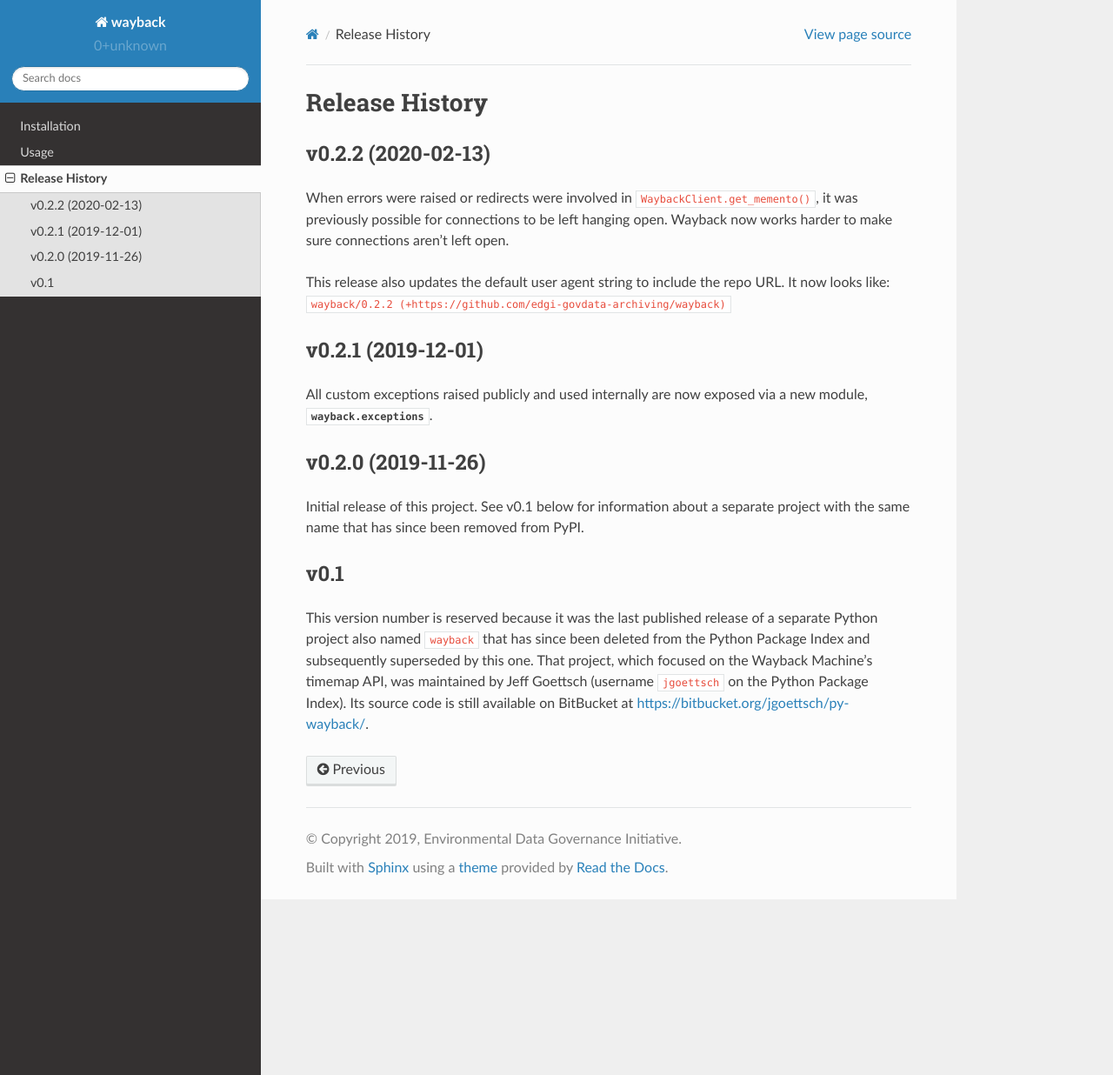
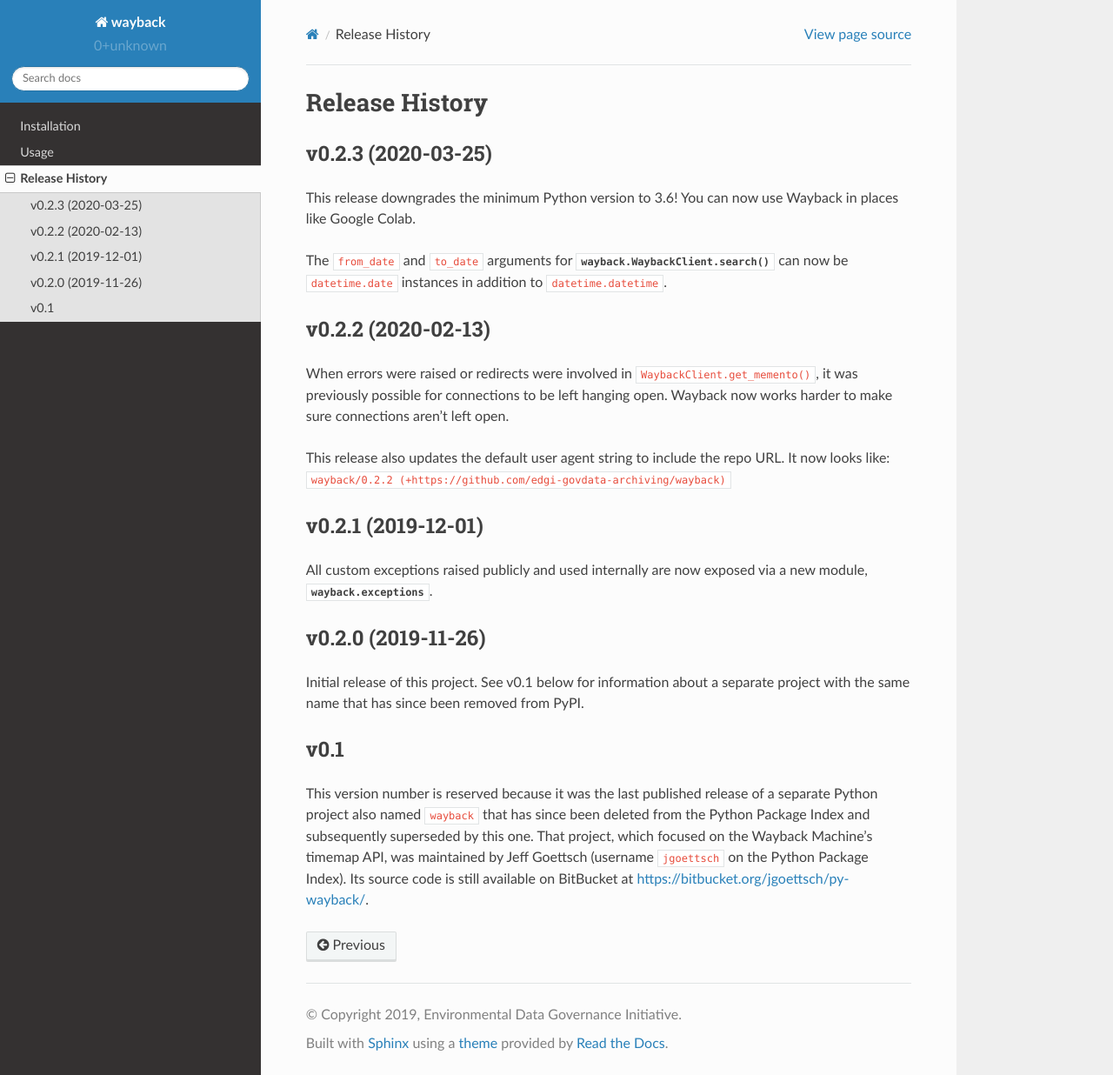
Before and after one commit to edgi-govdata-archiving/wayback, a Sphinx documentation site: the page built from docs/source/release-history.rst, in a window 1280 px wide and 1236 px high. Shown: the whole window at 87% size. Built offline with Sphinx 7.4.7 and the Read the Docs theme 2.0.0, drawn with Linux system fonts in a browser that asks for light colours.

Commit message:
Add release notes for v0.2.3

```diff
--- a/docs/source/release-history.rst
+++ b/docs/source/release-history.rst
@@ -1,6 +1,16 @@
 ===============
 Release History
 ===============
+
+v0.2.3 (2020-03-25)
+-------------------
+
+This release downgrades the minimum Python version to 3.6! You can now use
+Wayback in places like Google Colab.
+
+The ``from_date`` and ``to_date`` arguments for
+:meth:`wayback.WaybackClient.search` can now be ``datetime.date`` instances
+in addition to ``datetime.datetime``.
 
 v0.2.2 (2020-02-13)
 -------------------
```
